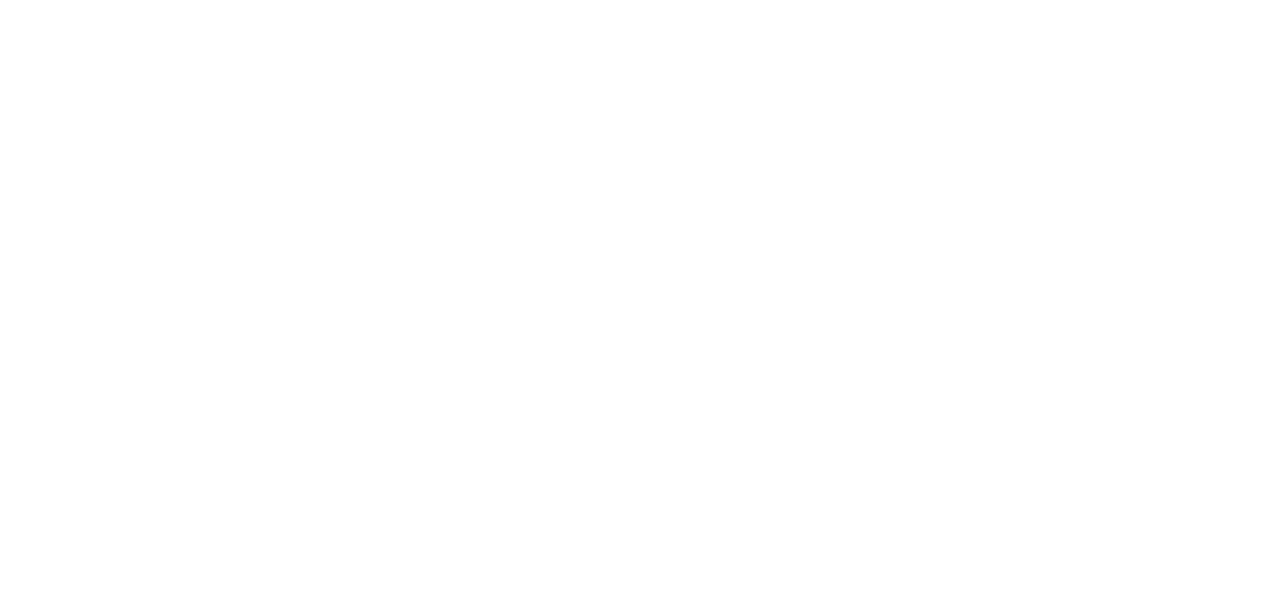
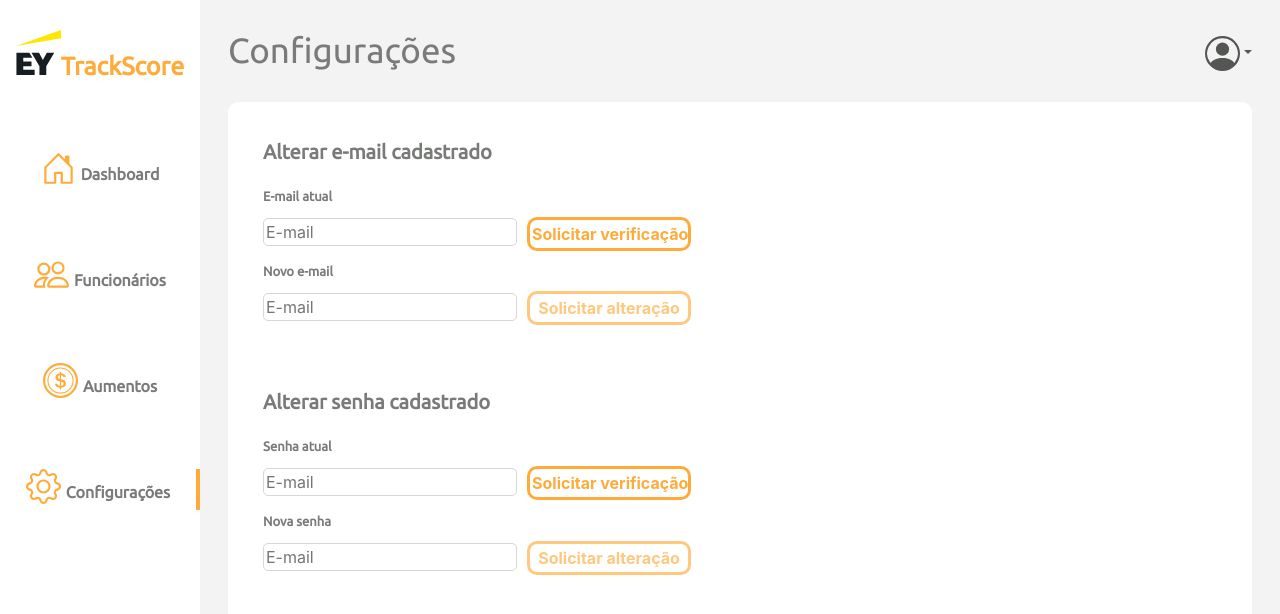
Before and after one commit to laisfe/track-score-ernst-young, an Angular app: page /settings in a window 1280 px wide. Before the commit this address led to /. Shown: the top 614 px of the page. Built offline with nearby package versions, Linux system fonts and the light colour scheme.

Commit message:
criação de tela de configurações

```diff
--- a/src/app/app-routing.module.ts
+++ b/src/app/app-routing.module.ts
@@ -3,6 +3,7 @@
 import { DashboardComponent } from './pages/dashboard/dashboard.component';
 import { IncreaseComponent } from './pages/increase/increase.component';
 import { LoginComponent } from './pages/login/login.component';
+import { SettingsComponent } from './pages/settings/settings.component';
 import { SignupComponent } from './pages/signup/signup.component';
 import { WorkerComponent } from './pages/worker/worker.component';
 import { WorkersComponent } from './pages/workers/workers.component';
@@ -14,6 +15,7 @@
   { path: 'workers', component: WorkersComponent },
   { path: 'worker', component: WorkerComponent },
   { path: 'increase', component: IncreaseComponent },
+  { path: 'settings', component: SettingsComponent }
 ];
 
 @NgModule({
--- a/src/app/app.module.ts
+++ b/src/app/app.module.ts
@@ -13,6 +13,7 @@
 import { WorkerComponent } from './pages/worker/worker.component';
 import { GlobalVariable } from './shared/globals';
 import { IncreaseComponent } from './pages/increase/increase.component';
+import { SettingsComponent } from './pages/settings/settings.component';
 
 @NgModule({
   declarations: [
@@ -25,7 +26,8 @@
     SidebarComponent,
     WorkersComponent,
     WorkerComponent,
-    IncreaseComponent
+    IncreaseComponent,
+    SettingsComponent
   ],
   imports: [
     BrowserModule,
--- /dev/null
+++ b/src/app/pages/settings/settings.component.html
@@ -0,0 +1,37 @@
+<app-sidebar [route]="'/settings'"></app-sidebar>
+
+<div class="main-content">
+  <div class="row">
+    <div class="col-md-12">
+      <app-header [title]="'Configurações'"></app-header>
+      <div class="container">
+        <section class="data-change">
+          <p class="data-change__data">Alterar e-mail cadastrado</p>
+          <p class="data-change__data-subtitle">E-mail atual</p>
+          <input class="data-change__input-value" type="text" min="1" step="any" placeholder="E-mail" required />
+          <button class="data-change__button btn btn-primary" type="submit" (click)="''">
+            Solicitar verificação
+          </button>
+          <p class="data-change__data-subtitle">Novo e-mail</p>
+          <input class="data-change__input-value" type="text" min="1" step="any" placeholder="E-mail" required />
+          <button class="data-change__button btn btn-primary" type="submit" (click)="''" disabled>
+            Solicitar alteração
+          </button>
+        </section>
+        <section class="data-change">
+          <p class="data-change__data">Alterar senha cadastrado</p>
+          <p class="data-change__data-subtitle">Senha atual</p>
+          <input class="data-change__input-value" type="text" min="1" step="any" placeholder="E-mail" required />
+          <button class="data-change__button btn btn-primary" type="submit" (click)="''">
+            Solicitar verificação
+          </button>
+          <p class="data-change__data-subtitle">Nova senha</p>
+          <input class="data-change__input-value" type="text" min="1" step="any" placeholder="E-mail" required />
+          <button class="data-change__button btn btn-primary" type="submit" (click)="''" disabled>
+            Solicitar alteração
+          </button>
+        </section>
+      </div>
+    </div>
+  </div>
+</div>
--- /dev/null
+++ b/src/app/pages/settings/settings.component.scss
@@ -0,0 +1,47 @@
+@import "../../shared/scss/main-content.scss";
+
+.data-change {
+  padding-bottom: 50px;
+
+  &__data {
+    font-weight: bold;
+    font-size: 20px;
+    padding-bottom: 20px;
+    font-family: "Ubuntu", sans-serif;
+    color: $gray-texts;
+    padding-right: 10px;
+  }
+
+  &__data-subtitle {
+    font-weight: bold;
+    font-size: 13px;
+    padding-bottom: 10px;
+    font-family: "Ubuntu", sans-serif;
+    color: $gray-texts;
+    padding-right: 10px;
+  }
+
+  &__input-value {
+    border: 1px solid #d7d7d7;
+    border-radius: 5px;
+    margin-bottom: 16px;
+
+  }
+
+  &__button,
+  &__button:disabled:hover {
+    width: 164px;
+    background-color: #ffffff;
+    color: $orange-track-score;
+    font-weight: bold;
+    border: 3px solid $orange-track-score;
+    border-radius: 10px;
+    margin-left: 10px;
+    padding: 2px;
+  }
+
+  &__button:hover {
+    background-color: $orange-track-score;
+    color: #ffffff;
+  }
+}
--- /dev/null
+++ b/src/app/pages/settings/settings.component.ts
@@ -0,0 +1,15 @@
+import { Component, OnInit } from '@angular/core';
+
+@Component({
+  selector: 'app-settings',
+  templateUrl: './settings.component.html',
+  styleUrls: ['./settings.component.scss']
+})
+export class SettingsComponent implements OnInit {
+
+  constructor() { }
+
+  ngOnInit(): void {
+  }
+
+}
--- a/src/app/shared/components/sidebar/sidebar.component.html
+++ b/src/app/shared/components/sidebar/sidebar.component.html
@@ -11,7 +11,7 @@
     </a>
   </section>
 
-  <section class="sidebar-content__section-division" [ngClass]="{ workers: routeReturn() === '/workers' }">
+  <section class="sidebar-content__section-division" [ngClass]="{ workers: routeReturn() === '/workers' || routeReturn() === '/worker' }">
     <a href="/workers">
       <img class="sidebar-content__icon" src="../../../assets/svg/people.svg" alt="Ícone workers" />
       <label class="sidebar-content__description" for="">Funcionários</label>
@@ -24,4 +24,11 @@
       <label class="sidebar-content__description" for="">Aumentos</label>
     </a>
   </section>
+
+  <section class="sidebar-content__section-division" [ngClass]="{ settings: routeReturn() === '/settings' }">
+    <a href="/settings">
+      <img class="sidebar-content__icon" src="../../../assets/svg/gear.svg" alt="Ícone settings" />
+      <label class="sidebar-content__description" for="">Configurações</label>
+    </a>
+  </section>
 </nav>
```
Also changed, not shown: src/app/pages/worker/worker.component.scss (+1 -6 lines), 1 other file (tests, documents, lock files or other folders).
